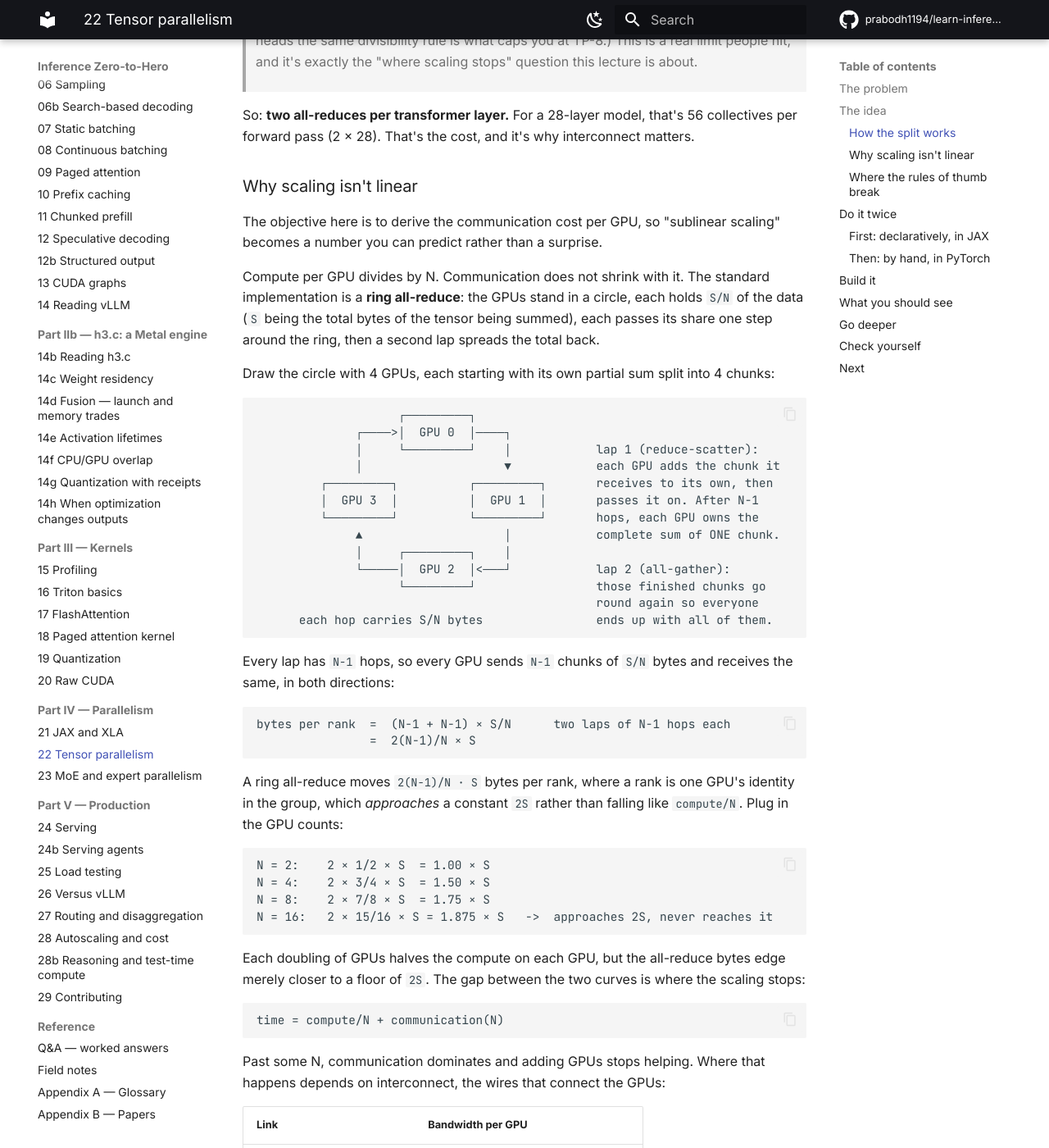
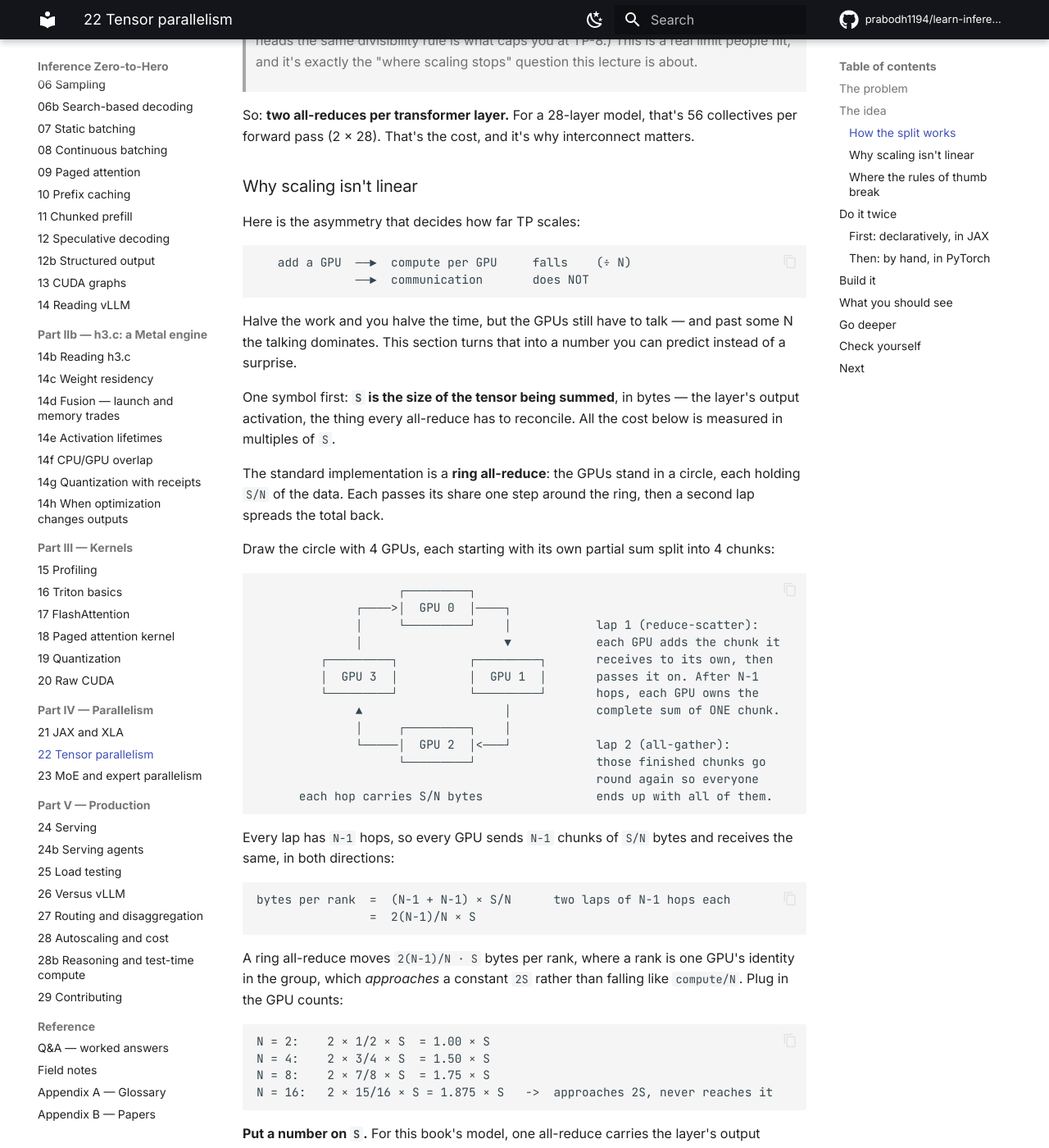
Before and after one commit to prabodh1194/learn-inference, an MkDocs documentation site: the page built from book/22-tensor-parallelism.md, in a window 1280 px wide and 1400 px high, scrolled down 5836 px. Shown: the whole window at 82% size. Built offline with MkDocs 1.6.1 and Material for MkDocs 9.7.7, drawn with Linux system fonts in a browser that asks for light colours; comment, search, counter and statistics services are not loaded; some of the changed text lies outside the part shown.

Commit message:
book: L22 -- lead "Why scaling isn't linear" with the asymmetry; make S concrete
Two problems in the densest passage of the lecture (a 25-line unbroken prose
block, the worst in the file).

1. The section's whole thesis -- compute per GPU falls with N, communication
   does not -- was the opening clause of a paragraph about ring implementation
   details. Promoted to a two-line diagram before any mechanism.

2. S, the symbol the entire cost derivation rests on, was defined in a mid-
   sentence parenthetical. Now stated on its own: the size in bytes of the
   tensor being summed, i.e. the layer's output activation.

3. S was never given a value, so "communication approaches 2S" told the reader
   nothing about whether that is microseconds or milliseconds. Plugged in this
   book's model (d=1024, fp16):

     batch 1:  S = 2 KiB     batch 32: S = 64 KiB
     2S over all 56 collectives:
       NVLink 4   0.25 us / 8.2 us
       PCIe 5     1.79 us / 57.3 us

   Which produces the honest and non-obvious conclusion the lecture was missing:
   at this scale THE BYTES ARE NOTHING. TP on a small model is not
   bandwidth-limited; it is limited by the fixed per-collective cost -- launch,
   sync, and 56 barriers per forward pass where every GPU waits for the slowest.
   The bandwidth table still matters for large models and long sequences, where
   S grows until bytes dominate, and the text now says so rather than letting
   the table imply bandwidth is always the constraint.

Figures verified: 2 x S x 56 / bandwidth for both batches and both links.

Co-Authored-By: Claude Opus 5 <noreply@anthropic.com>

````diff
--- a/book/22-tensor-parallelism.md
+++ b/book/22-tensor-parallelism.md
@@ -294,14 +294,24 @@ collectives per forward pass (2 × 28). That's the cost, and it's why interconne
 
 ### Why scaling isn't linear
 
-The objective here is to derive the communication cost per GPU, so "sublinear
-scaling" becomes a number you can predict rather than a surprise.
+Here is the asymmetry that decides how far TP scales:
 
-Compute per GPU divides by N. Communication does not shrink with it. The
-standard implementation is a **ring all-reduce**: the GPUs stand in a circle,
-each holds `S/N` of the data (`S` being the total bytes of the tensor being
-summed), each passes its share one step around the ring, then a second lap
-spreads the total back.
+```
+   add a GPU  ──►  compute per GPU     falls    (÷ N)
+              ──►  communication       does NOT
+```
+
+Halve the work and you halve the time, but the GPUs still have to talk — and
+past some N the talking dominates. This section turns that into a number you can
+predict instead of a surprise.
+
+One symbol first: **`S` is the size of the tensor being summed**, in bytes — the
+layer's output activation, the thing every all-reduce has to reconcile. All the
+cost below is measured in multiples of `S`.
+
+The standard implementation is a **ring all-reduce**: the GPUs stand in a
+circle, each holding `S/N` of the data. Each passes its share one step around
+the ring, then a second lap spreads the total back.
 
 Draw the circle with 4 GPUs, each starting with its own partial sum split into
 4 chunks:
@@ -340,6 +350,32 @@ N = 4:    2 × 3/4 × S  = 1.50 × S
 N = 8:    2 × 7/8 × S  = 1.75 × S
 N = 16:   2 × 15/16 × S = 1.875 × S   ->  approaches 2S, never reaches it
 ```
+
+**Put a number on `S`.** For this book's model, one all-reduce carries the
+layer's output activation: `batch × d × 2 bytes`, with `d = 1024` in fp16.
+
+```
+   batch  1:  S = 1 × 1024 × 2  =    2 KiB
+   batch 32:  S = 32 × 1024 × 2 =   64 KiB
+
+   wire time for 2S, all 56 collectives of a forward pass:
+
+                       batch 1        batch 32
+   NVLink 4 (900 GB/s)   ~0.3 µs        ~8 µs
+   PCIe 5   (128 GB/s)   ~1.8 µs       ~57 µs
+```
+
+Which is a genuinely surprising answer: **the bytes are nothing.** Even on PCIe,
+even summed over all 56 collectives, you are spending microseconds on a decode
+step that takes milliseconds.
+
+So on a small model TP is not limited by *bandwidth* at all — it is limited by
+the **fixed cost of each collective**: kernel launch, synchronization, and the
+round-trip in which every GPU must wait for the slowest. Fifty-six of those per
+forward pass, each a barrier where all GPUs stop and agree, is what actually
+eats the win. The bandwidth table below matters for large models and long
+sequences, where `S` grows until the bytes do dominate; below that, latency
+rules and the table will mislead you.
 
 Each doubling of GPUs halves the compute on each GPU, but the all-reduce bytes
 edge merely closer to a floor of `2S`. The gap between the two curves is where
````
